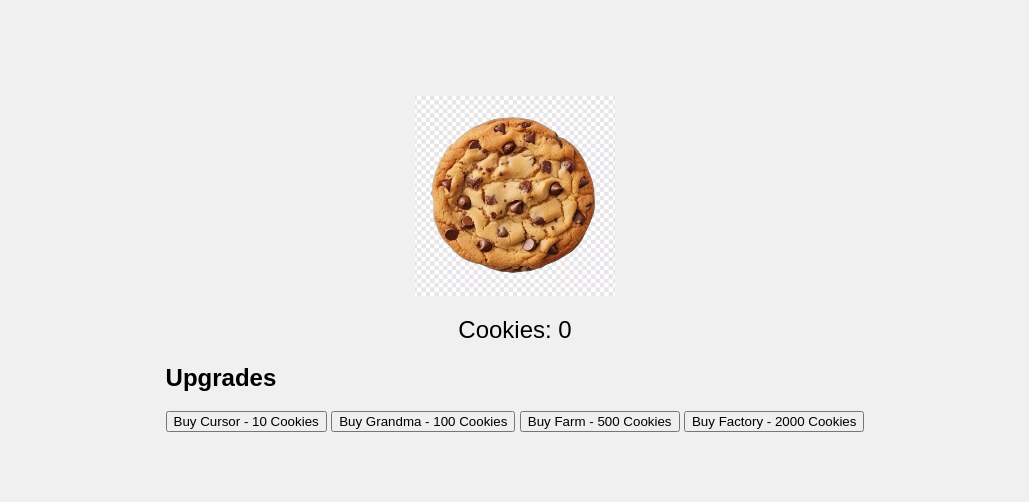
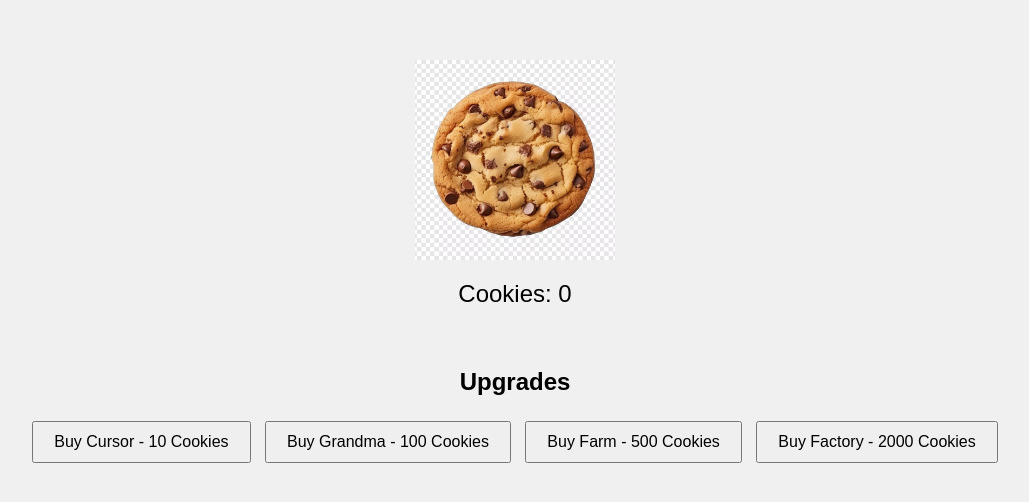
Before and after one commit to launchpad-classlinks/Ishanplayground, a plain HTML site: page index.html in a window 1280 px wide. Shown: the part 136-638 px from the top of the page, without its empty margins (125-1154 px from the left). Drawn offline with Linux system fonts and the light colour scheme.

Commit message:
Update style.css

```diff
--- a/style.css
+++ b/style.css
@@ -17,4 +17,17 @@ body {
 
 #cookieCount {
     font-size: 1.5em;
+    margin-bottom: 20px;
 }
+
+#upgrades {
+    margin-top: 20px;
+    text-align: center;
+}
+
+#upgrades button {
+    padding: 10px 20px;
+    margin: 5px;
+    font-size: 1em;
+    cursor: pointer;
+}
```
